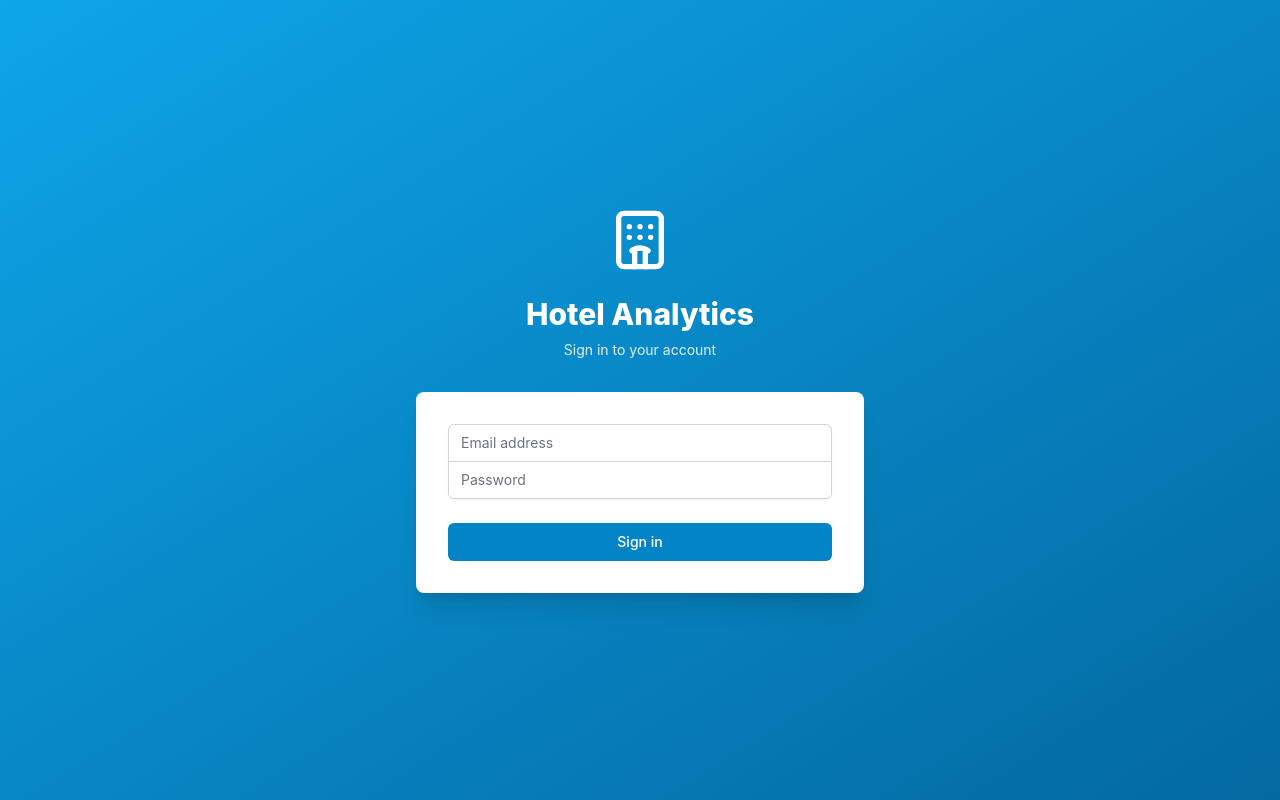
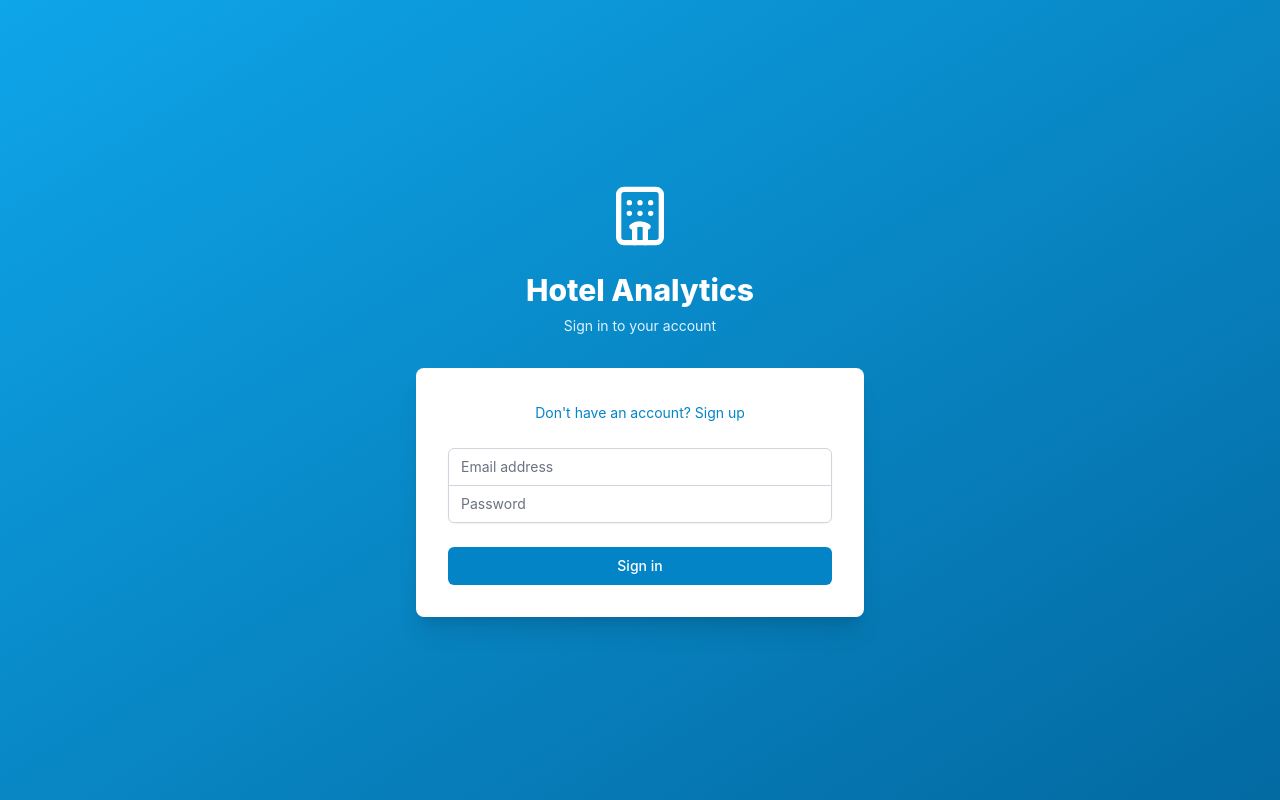
Before and after one commit to pejath/bsuir_course_3, a React (Vite) app in the folder client/: page /login in a window 1280 px wide. Built offline with nearby package versions, Linux system fonts and the light colour scheme; no server answers.

Commit message:
feat: add registration route and improve login page
- App.tsx: added /register route
- Login.tsx: added link to registration page
- Improved navigation between login and register pages

```diff
--- a/client/src/App.tsx
+++ b/client/src/App.tsx
@@ -4,6 +4,7 @@ import { useAuthStore } from './store/authStore'
 import api from './lib/api'
 import Layout from './components/Layout'
 import Login from './pages/Login'
+import Register from './pages/Register'
 import Dashboard from './pages/Dashboard'
 import Rooms from './pages/Rooms'
 import Bookings from './pages/Bookings'
@@ -25,6 +26,7 @@ function App() {
     <Router>
       <Routes>
         <Route path="/login" element={<Login />} />
+        <Route path="/register" element={<Register />} />
 
         <Route
           path="/*"
--- a/client/src/pages/Login.tsx
+++ b/client/src/pages/Login.tsx
@@ -1,5 +1,5 @@
 import { useState } from 'react'
-import { useNavigate } from 'react-router-dom'
+import { useNavigate, Link } from 'react-router-dom'
 import { useAuthStore } from '../store/authStore'
 import { Hotel } from 'lucide-react'
 
@@ -41,6 +41,11 @@ export default function Login() {
           </p>
         </div>
         <form className="mt-8 space-y-6 bg-white p-8 rounded-lg shadow-xl" onSubmit={handleSubmit}>
+          <div className="text-center">
+            <Link to="/register" className="text-sm text-primary-600 hover:text-primary-500">
+              Don't have an account? Sign up
+            </Link>
+          </div>
           {error && (
             <div className="rounded-md bg-red-50 p-4">
               <p className="text-sm text-red-800">{error}</p>
```
